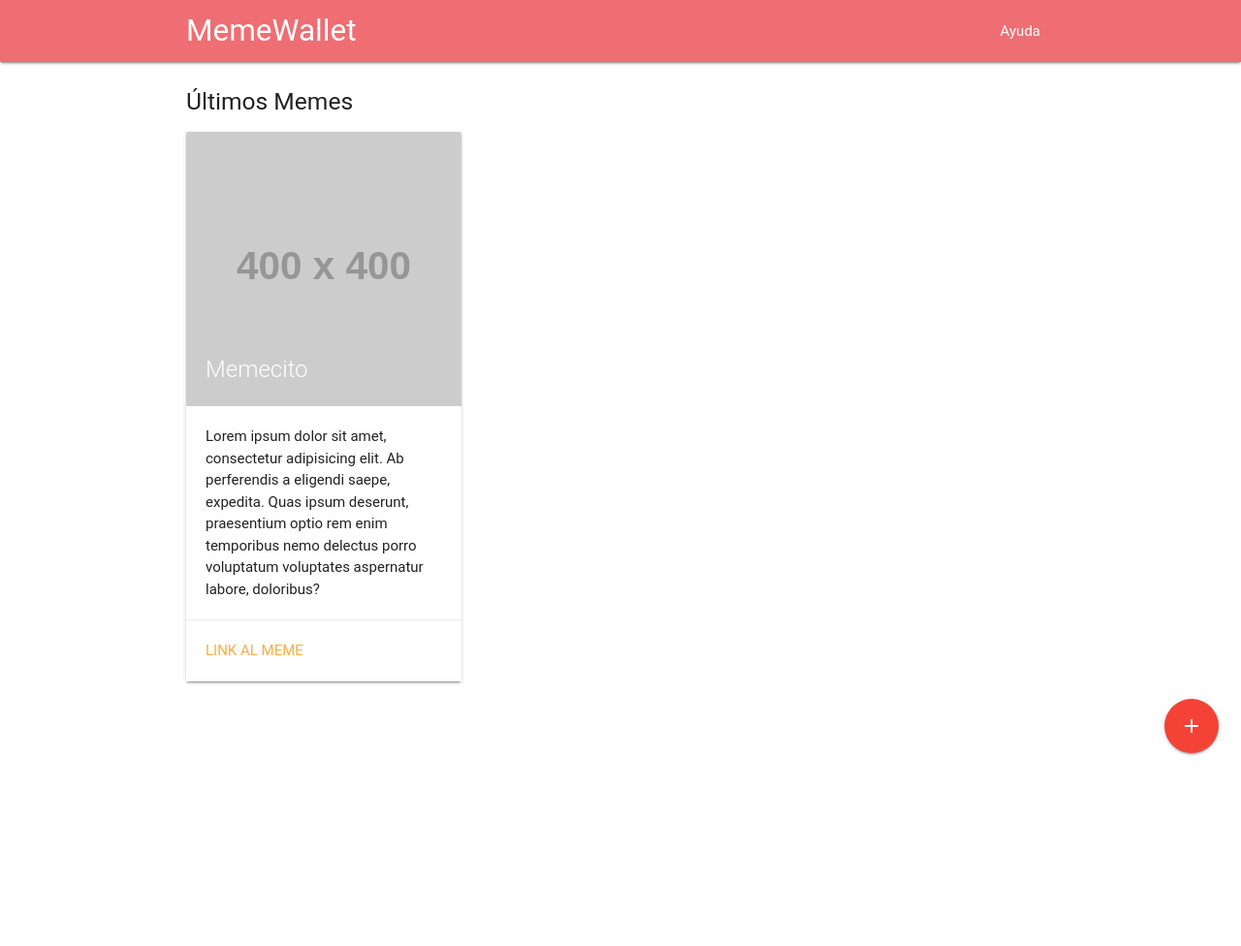
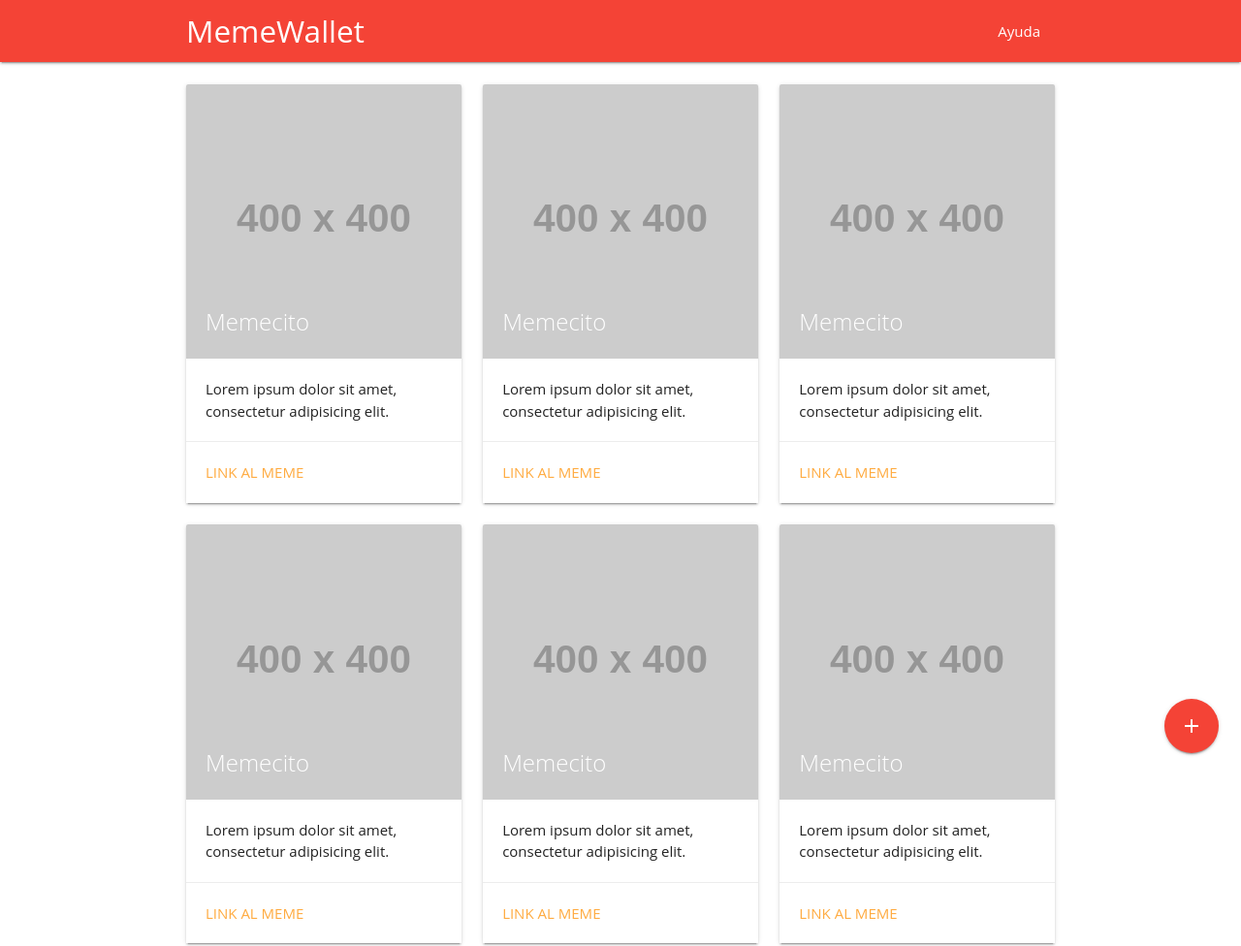
Before and after one commit to alvaroveliz/meme-wallet, a website: page index.html in a window 1280 px wide. Shown: the top 976 px of the page at 97% size. Before the commit the page ends 800 px from the top, so only its background shows below. Drawn offline with nearby package versions, Linux system fonts and the light colour scheme; placeholder pictures from the web are drawn by us; a web font is replaced by a local one.

Commit message:
first ui approach

```diff
--- a/assets/css/main.scss
+++ b/assets/css/main.scss
@@ -1 +1,5 @@
 @import '../../bower_components/materialize/sass/materialize';
+
+html {
+    font-family: 'Roboto', 'Helvetica', sans-serif;
+}
--- /dev/null
+++ b/assets/js/app.js
@@ -0,0 +1,3 @@
+var app = new Vue({
+    el: '#app'
+});
--- a/index.html
+++ b/index.html
@@ -6,14 +6,15 @@
     <meta http-equiv="X-UA-Compatible" content="IE=edge">
     <meta name="viewport" content="width=device-width, initial-scale=1.0" />
     <title>Meme Wallet</title>
-    <link href="http://fonts.googleapis.com/icon?family=Material+Icons" rel="stylesheet">
+    <link href="http://fonts.googleapis.com/icon?family=Material+Icons|Roboto:200,300,500,700" rel="stylesheet">
     <link type="text/css" rel="stylesheet" href="assets/css/main.css" media="screen,projection" />
 </head>
 
 <body>
     <div id="app">
+        <div class="navbar-fixed">
             <nav>
-            <div class="nav-wrapper">
+                <div class="nav-wrapper red">
                     <div class="container">
                         <a href="#" class="brand-logo">MemeWallet</a>
                         <ul id="nav-mobile" class="right hide-on-med-and-down">
@@ -24,18 +25,18 @@
                     </div>
                 </div>
             </nav>
+        </div>
         <div class="container">
             <div class="section">
-                <h5>Últimos Memes</h5>
                 <div class="row">
-                    <div class="col s12 m6 l4">
+                    <div class="col s12 m6 l4" v-for="n in 9">
                         <div class="card">
                             <div class="card-image">
                                 <img src="http://placehold.it/400x400">
                                 <span class="card-title">Memecito</span>
                             </div>
                             <div class="card-content">
-                                <p>Lorem ipsum dolor sit amet, consectetur adipisicing elit. Ab perferendis a eligendi saepe, expedita. Quas ipsum deserunt, praesentium optio rem enim temporibus nemo delectus porro voluptatum voluptates aspernatur labore, doloribus?</p>
+                                <p>Lorem ipsum dolor sit amet, consectetur adipisicing elit.</p>
                             </div>
                             <div class="card-action">
                                 <a href="#">Link al meme</a>
@@ -61,6 +62,7 @@
     <script type="text/javascript" src="bower_components/jquery/dist/jquery.min.js"></script>
     <script type="text/javascript" src="bower_components/materialize/dist/js/materialize.min.js"></script>
     <script type="text/javascript" src="bower_components/vue/dist/vue.min.js"></script>
+    <script type="text/javascript" src="assets/js/app.js"></script>
 </body>
 
 </html>
```
Also changed, not shown: assets/css/main.css, 1 other file. Lines whose indentation alone changed are shown as unchanged.
